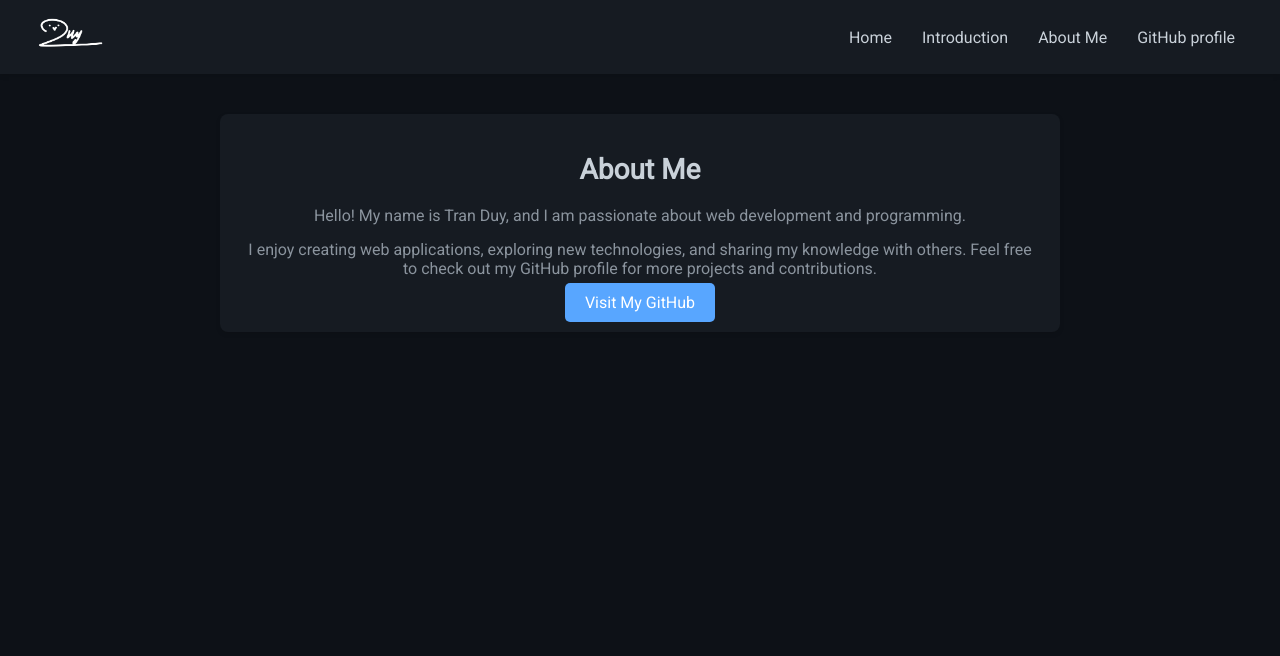
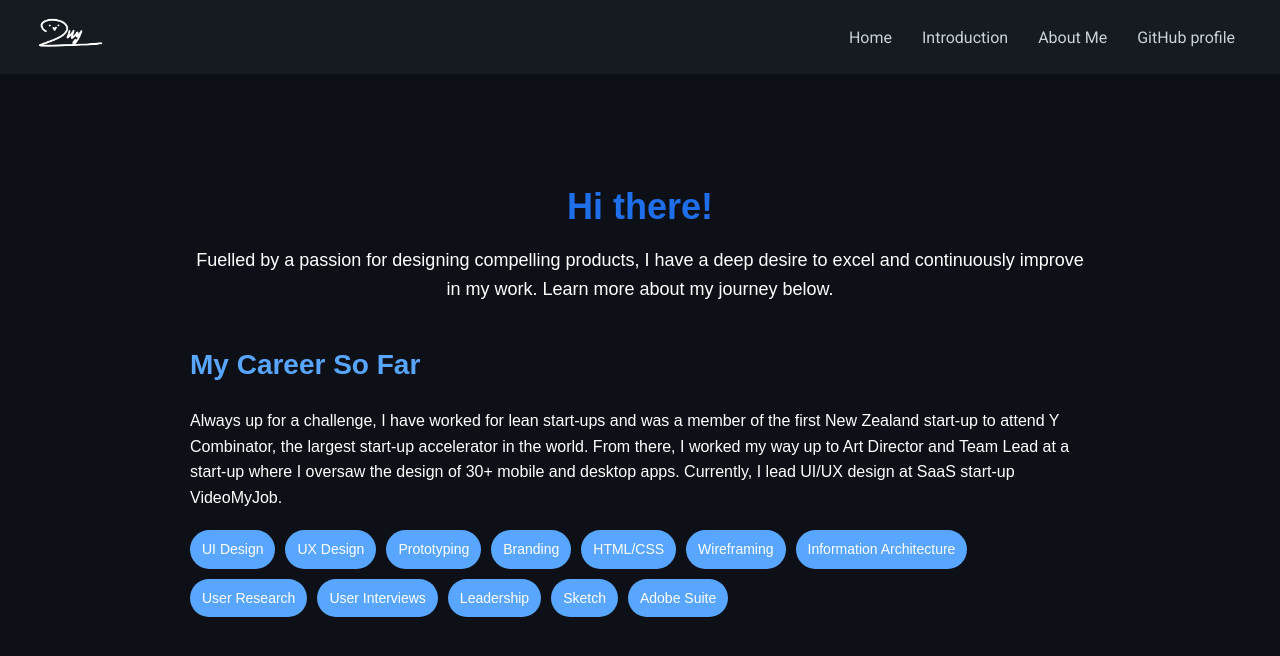
Before and after one commit to TQDuysuke/bloger, a React (Create React App) app: page /about-me in a window 1280 px wide. Shown: the top 656 px of the page. Built offline with nearby package versions, Linux system fonts and the light colour scheme.

Commit message:
feat: Update AboutMe component with new content and styling; add demo project documentation

```diff
--- a/public/posts/posts.json
+++ b/public/posts/posts.json
@@ -1,5 +1,6 @@
 [
   { "title": "Introduction", "slug": "intro", "file": "/posts/intro.md" },
   { "title": "Setup", "slug": "setup", "file": "/posts/setup.md" },
-  { "title": "User Guide", "slug": "usage", "file": "/posts/usage.md" }
+  { "title": "User Guide", "slug": "usage", "file": "/posts/usage.md" },
+  { "title": "1-Lead ECG by EDS", "slug": "demo", "file": "/posts/demo.md" }
 ]
--- a/src/components/AboutMe.css
+++ b/src/components/AboutMe.css
@@ -1,35 +1,49 @@
 .about-me {
-  background-color: var(--navbar-bg-color);
-  color: var(--text-color);
+  font-family: Arial, sans-serif;
+  color: #1f6feb;
+  max-width: 900px;
+  margin: 40px auto;
   padding: 20px;
-  border-radius: 8px;
-  box-shadow: var(--box-shadow);
-  max-width: 800px;
-  margin: 20px auto;
-  text-align: center;
+  line-height: 1.6;
 }
 
-.about-me h1 {
+.intro-section {
+  text-align: center;
+  margin-bottom: 40px;
+}
+
+.intro-section h1 {
+  font-size: 36px;
+  margin-bottom: 10px;
+}
+
+.intro-section p {
+  font-size: 18px;
+  color: #ffffff;
+}
+
+.career-section h2 {
   font-size: 28px;
   margin-bottom: 20px;
 }
 
-.about-me p {
+.career-section p {
   font-size: 16px;
-  color: var(--secondary-text-color);
-  margin-bottom: 15px;
+  color: #ffffff;
+  margin-bottom: 20px;
 }
 
-.about-me .btn {
-  text-decoration: none;
-  color: white;
-  background-color: var(--button-bg-color);
-  padding: 10px 20px;
-  border-radius: 5px;
-  font-size: 16px;
-  transition: background-color 0.3s;
+.skills {
+  display: flex;
+  flex-wrap: wrap;
+  gap: 10px;
 }
 
-.about-me .btn:hover {
-  background-color: var(--button-hover-bg-color);
+.skills span {
+  background-color: #58a6ff;
+  color: #ffffff;
+  padding: 8px 12px;
+  border-radius: 20px;
+  font-size: 14px;
+  /* border: 1px solid #ddd; */
 }
--- a/src/components/AboutMe.jsx
+++ b/src/components/AboutMe.jsx
@@ -4,15 +4,36 @@ import './AboutMe.css';
 function AboutMe() {
   return (
     <div className="about-me">
-      <h1>About Me</h1>
-      <p>Hello! My name is Tran Duy, and I am passionate about web development and programming.</p>
-      <p>
-        I enjoy creating web applications, exploring new technologies, and sharing my knowledge with others.
-        Feel free to check out my GitHub profile for more projects and contributions.
-      </p>
-      <a href="https://github.com/TQDuysuke" className="btn">
-        Visit My GitHub
-      </a>
+      <div className="intro-section">
+        <h1>Hi there!</h1>
+        <p>
+          Fuelled by a passion for designing compelling products, I have a deep desire to excel and
+          continuously improve in my work. Learn more about my journey below.
+        </p>
+      </div>
+      <div className="career-section">
+        <h2>My Career So Far</h2>
+        <p>
+          Always up for a challenge, I have worked for lean start-ups and was a member of the first
+          New Zealand start-up to attend Y Combinator, the largest start-up accelerator in the world.
+          From there, I worked my way up to Art Director and Team Lead at a start-up where I oversaw
+          the design of 30+ mobile and desktop apps. Currently, I lead UI/UX design at SaaS start-up VideoMyJob.
+        </p>
+        <div className="skills">
+          <span>UI Design</span>
+          <span>UX Design</span>
+          <span>Prototyping</span>
+          <span>Branding</span>
+          <span>HTML/CSS</span>
+          <span>Wireframing</span>
+          <span>Information Architecture</span>
+          <span>User Research</span>
+          <span>User Interviews</span>
+          <span>Leadership</span>
+          <span>Sketch</span>
+          <span>Adobe Suite</span>
+        </div>
+      </div>
     </div>
   );
 }
```
Also changed, not shown: public/posts/demo.md (added, +63 -0 lines).
